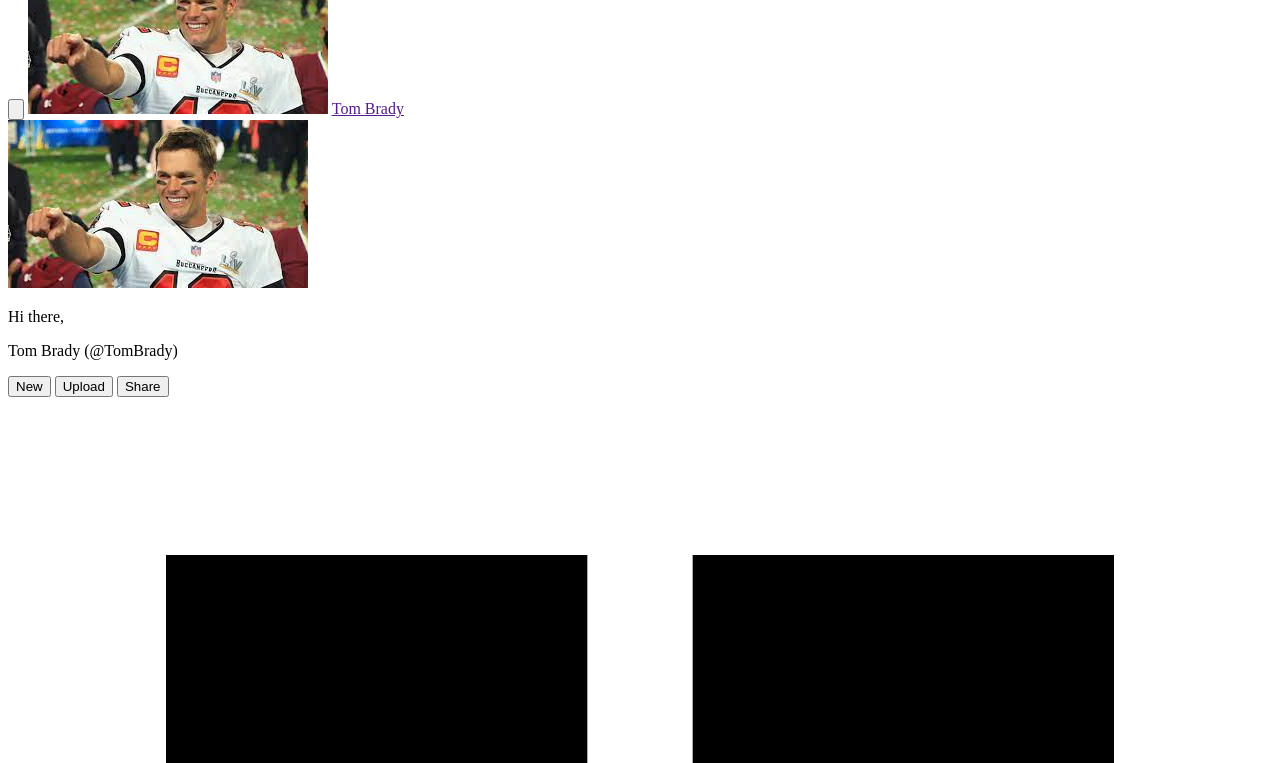
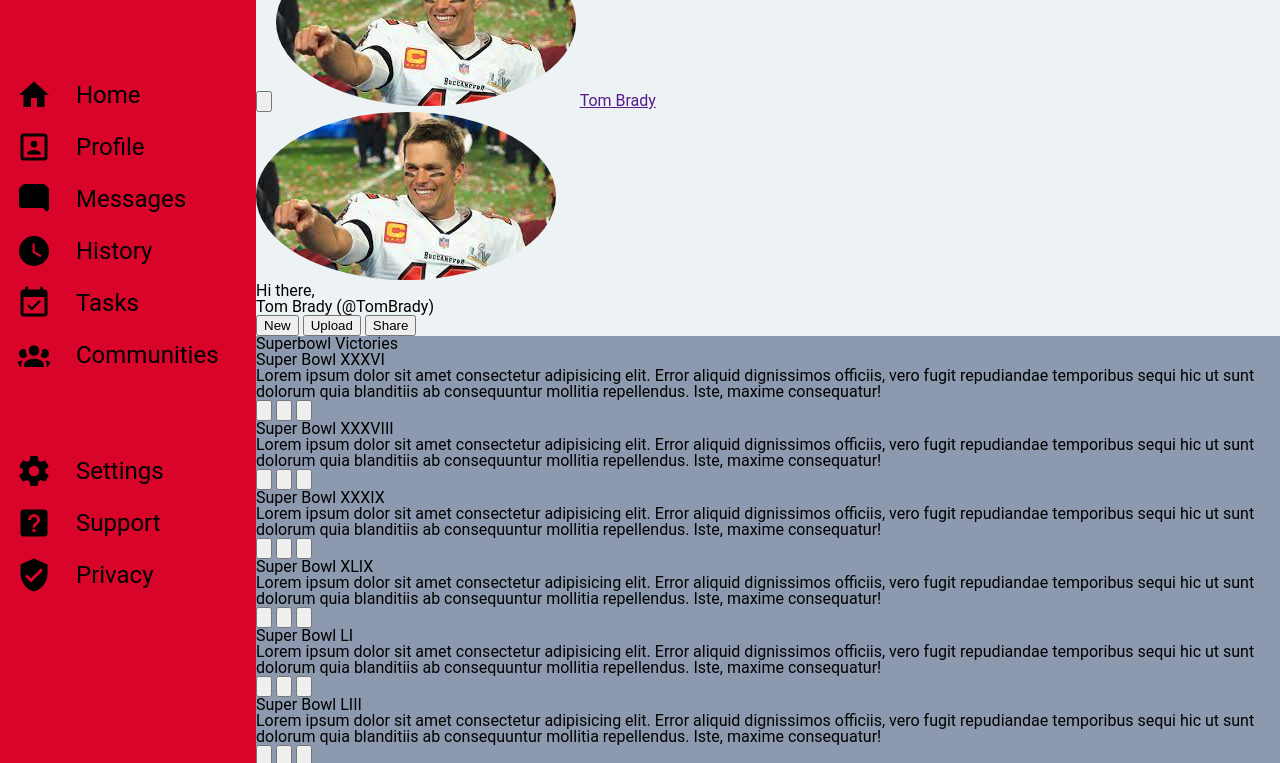
Before and after one commit to JoeyG214/admindashboard, a plain HTML site: page index.html in a window 1280 px wide. Shown: the part 83-846 px from the top of the page. Drawn offline with Linux system fonts and the light colour scheme.

Commit message:
Styled sidebar

```diff
--- a/index.html
+++ b/index.html
@@ -5,6 +5,7 @@
     <meta http-equiv="X-UA-Compatible" content="IE=edge">
     <meta name="viewport" content="width=device-width, initial-scale=1.0">
     <title>Admin Dashboard</title>
+    <link rel="stylesheet" href="style.css">
 </head>
 
 <body>
@@ -43,7 +44,7 @@
                 <img src="./assets/view-dashboard.svg" alt="Dashboard Icons">
                 <h1>Dashboard</h1>
             </div>
-            <div class="main-link">
+            <div class="main-links">
                 <ul>
                     <li>
                         <img src="./assets/home.svg" alt="Home Icon">
--- /dev/null
+++ b/style.css
@@ -0,0 +1,131 @@
+/* CSS Meyer Reset */
+html, body, div, span, applet, object, iframe,
+h1, h2, h3, h4, h5, h6, p, blockquote, pre,
+a, abbr, acronym, address, big, cite, code,
+del, dfn, em, img, ins, kbd, q, s, samp,
+small, strike, strong, sub, sup, tt, var,
+b, u, i, center,
+dl, dt, dd, ol, ul, li,
+fieldset, form, label, legend,
+table, caption, tbody, tfoot, thead, tr, th, td,
+article, aside, canvas, details, embed,
+figure, figcaption, footer, header, hgroup,
+menu, nav, output, ruby, section, summary,
+time, mark, audio, video {
+	margin: 0;
+	padding: 0;
+	border: 0;
+	font-size: 100%;
+	font: inherit;
+	vertical-align: baseline;
+}
+/* HTML5 display-role reset for older browsers */
+article, aside, details, figcaption, figure,
+footer, header, hgroup, menu, nav, section {
+	display: block;
+}
+body {
+	line-height: 1;
+}
+ol, ul {
+	list-style: none;
+}
+blockquote, q {
+	quotes: none;
+}
+blockquote:before, blockquote:after,
+q:before, q:after {
+	content: '';
+	content: none;
+}
+table {
+	border-collapse: collapse;
+	border-spacing: 0;
+}
+
+/* My Code */
+@import url('https://fonts.googleapis.com/css2?family=Roboto&display=swap');
+body {
+    font-family: Roboto, sans-serif;
+}
+img {
+    border-radius: 50%;
+}
+.container {
+    display: grid;
+    grid-template-columns: 1fr 4fr ;
+    grid-template-rows: 1fr 5fr ;
+}
+
+.header {
+    background-color: #edf2f4;
+    grid-area: 1 / 2 / 1 / end ;
+}
+
+
+
+
+
+
+.sidebar {
+    background-color: #d90429;
+    grid-area: 1 / 1 / end / 1;
+    display: flex;
+    flex-direction: column;
+    gap: 5rem;
+    padding: 1rem;
+}
+
+.logo {
+    display: flex;
+    align-items: center;
+}
+
+.logo img {
+    width: 64px;
+    height: auto;
+}
+
+.logo h1,
+.main-links  p,
+.secondary-links p {
+    font-size: 1.5rem;
+}
+
+.main-links img,
+.secondary-links img {
+    width: 36px;
+    height: 36px;
+}
+
+.main-links > ul,
+.secondary-links > ul {
+    display: flex;
+    flex-direction: column;
+    gap: 1rem;
+}
+
+.main-links li,
+.secondary-links li {
+    display: flex;
+    gap: 1.5rem;
+    align-items: center;
+}
+
+
+
+
+
+
+
+
+
+
+
+
+
+
+.content {
+    background-color: #8d99ae;
+    grid-area: 2 / 2 / end / end;
+}
```
